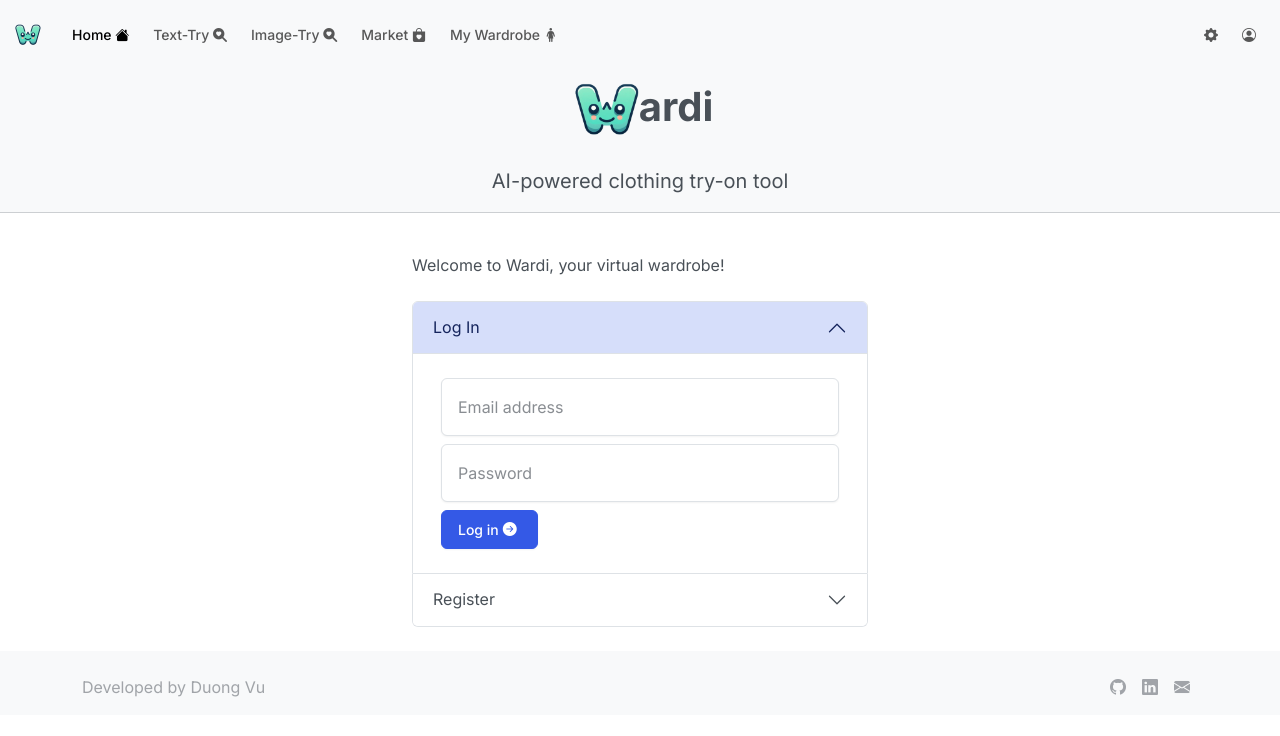
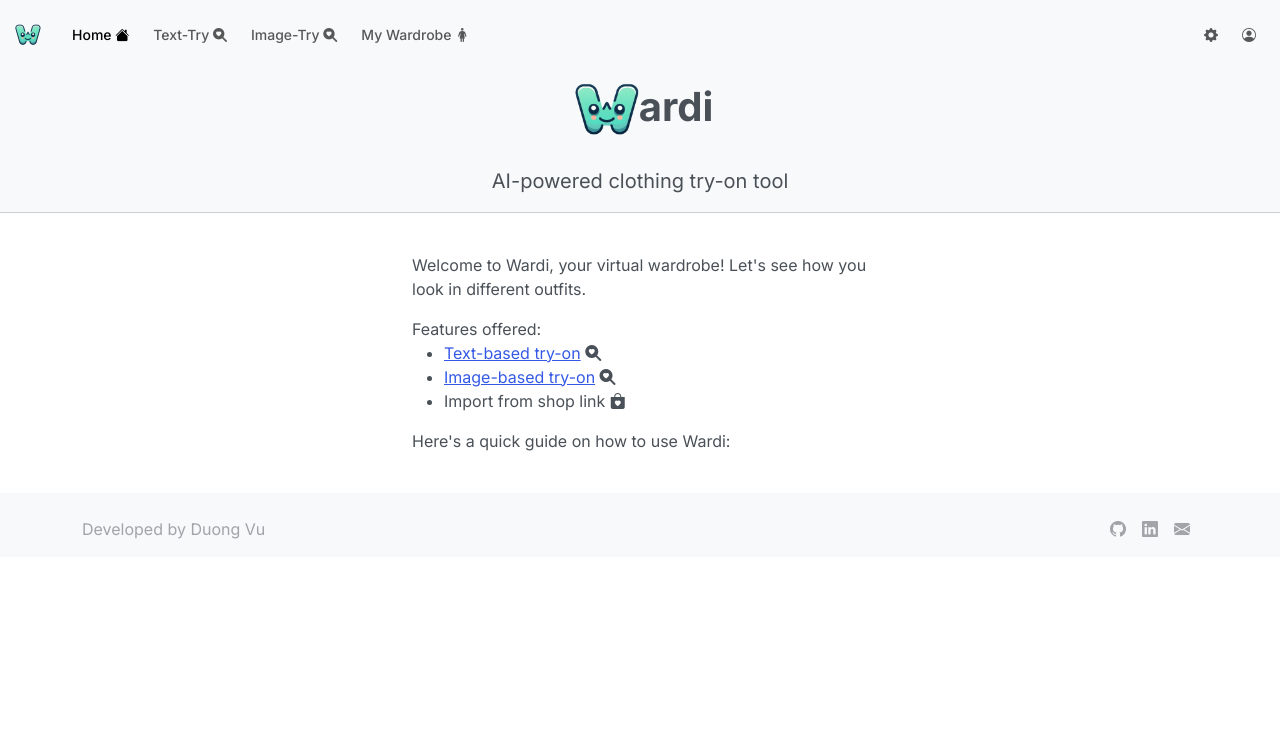
Before and after one commit to ThaiDuongVu/Wardi, a Next.js app: page / in a window 1280 px wide. Shown: the top 736 px of the page. Built offline with nearby package versions, Linux system fonts and the light colour scheme.

Commit message:
Update landing page

```diff
--- /dev/null
+++ b/src/components/loginSignupForm.tsx
@@ -0,0 +1,64 @@
+const LoginSignupForm = () => {
+  return (
+    <div className="accordion" id="accordionExample">
+      {/* Log in */}
+      <div className="accordion-item">
+        <h2 className="accordion-header">
+          <button className="accordion-button" type="button" data-bs-toggle="collapse" data-bs-target="#logInCollapse" aria-expanded="true" aria-controls="logInCollapse">
+            Log In
+          </button>
+        </h2>
+        <div id="logInCollapse" className="accordion-collapse collapse show" data-bs-parent="#accordionExample">
+          <div className="accordion-body">
+            {/* Form */}
+            <form action="submit">
+              <div className="form-floating m-2">
+                <input type="email" className="form-control" id="loginEmailInput" placeholder="name@example.com" required />
+                <label htmlFor="loginEmailInput">Email address</label>
+              </div>
+              <div className="form-floating m-2">
+                <input type="password" className="form-control" id="loginPasswordInput" placeholder="Password" required />
+                <label htmlFor="loginPasswordInput">Password</label>
+              </div>
+              <div className="m-2">
+                <button type="submit" className="btn btn-primary">Log in<i className="bi bi-arrow-right-circle-fill m-1"></i></button>
+              </div>
+            </form>
+          </div>
+        </div>
+      </div>
+      {/* Register */}
+      <div className="accordion-item">
+        <h2 className="accordion-header">
+          <button className="accordion-button collapsed" type="button" data-bs-toggle="collapse" data-bs-target="#registerCollapse" aria-expanded="false" aria-controls="registerCollapse">
+            Register
+          </button>
+        </h2>
+        <div id="registerCollapse" className="accordion-collapse collapse" data-bs-parent="#accordionExample">
+          <div className="accordion-body">
+            {/* Form */}
+            <form action="submit">
+              <div className="form-floating m-2">
+                <input type="email" className="form-control" id="registerEmailInput" placeholder="name@example.com" required />
+                <label htmlFor="registerEmailInput">Email address</label>
+              </div>
+              <div className="form-floating m-2">
+                <input type="password" className="form-control" id="registerPasswordInput" placeholder="Password" required />
+                <label htmlFor="registerPasswordInput">Password</label>
+              </div>
+              <div className="form-floating m-2">
+                <input type="password" className="form-control" id="confirmPasswordInput" placeholder="Password" required />
+                <label htmlFor="confirmPasswordInput">Confirm password</label>
+              </div>
+              <div className="m-2">
+                <button type="submit" className="btn btn-primary">Register<i className="bi bi-arrow-right-circle-fill m-1"></i></button>
+              </div>
+            </form>
+          </div>
+        </div>
+      </div>
+    </div>
+  );
+}
+
+export default LoginSignupForm;
--- a/src/components/navbar.tsx
+++ b/src/components/navbar.tsx
@@ -30,9 +30,6 @@ const NavBar = ({ activePage }: { activePage: string }) => {
               <Link className={`nav-link ${activePage == "image-try" ? "active" : ""}`} href="/image-try">
                 Image-Try <i className="bi bi-search-heart-fill"></i>
               </Link>
-              <Link className={`nav-link ${activePage == "market" ? "active" : ""}`} href="/market">
-                Market <i className="bi bi-bag-heart-fill"></i>
-              </Link>
               <Link className={`nav-link ${activePage == "wardrobe" ? "active" : ""}`} href="/wardrobe">
                 My Wardrobe <i className="bi bi-person-standing-dress"></i>
               </Link>
@@ -42,7 +39,7 @@ const NavBar = ({ activePage }: { activePage: string }) => {
               <button className="nav-link" type="button" aria-label="Settings" data-bs-toggle="modal" data-bs-target="#settingsModal">
                 <i className="bi bi-gear-fill"></i>
               </button>
-              <button className="nav-link" type="button" aria-label="Profile">
+              <button className={`nav-link ${activePage == "profile" ? "active" : ""}`} type="button" aria-label="Profile" onClick={() => location.href = "/profile"}>
                 <i className="bi bi-person-circle"></i>
               </button>
             </div>
--- a/src/pages/index.tsx
+++ b/src/pages/index.tsx
@@ -3,6 +3,7 @@
 import NavBar from "@/components/navbar";
 import Header from "@/components/header";
 import RootLayout from "@/components/layout";
+import LoginSignupForm from "@/components/loginSignupForm";
 
 const Home = () => {
   return (
@@ -13,70 +14,16 @@ const Home = () => {
       <div className="container root-content">
         <div className="row">
           <div className="col">
-            Welcome to Wardi, your virtual wardrobe!
-          </div>
-        </div>
-        <br />
-        <div className="row">
-          <div className="col">
-            <div className="accordion" id="accordionExample">
-              {/* Log in */}
-              <div className="accordion-item">
-                <h2 className="accordion-header">
-                  <button className="accordion-button" type="button" data-bs-toggle="collapse" data-bs-target="#logInCollapse" aria-expanded="true" aria-controls="logInCollapse">
-                    Log In
-                  </button>
-                </h2>
-                <div id="logInCollapse" className="accordion-collapse collapse show" data-bs-parent="#accordionExample">
-                  <div className="accordion-body">
-                    {/* Form */}
-                    <form action="submit">
-                      <div className="form-floating m-2">
-                        <input type="email" className="form-control" id="loginEmailInput" placeholder="name@example.com" required />
-                        <label htmlFor="loginEmailInput">Email address</label>
-                      </div>
-                      <div className="form-floating m-2">
-                        <input type="password" className="form-control" id="loginPasswordInput" placeholder="Password" required />
-                        <label htmlFor="loginPasswordInput">Password</label>
-                      </div>
-                      <div className="m-2">
-                        <button type="submit" className="btn btn-primary">Log in<i className="bi bi-arrow-right-circle-fill m-1"></i></button>
-                      </div>
-                    </form>
-                  </div>
-                </div>
-              </div>
-              {/* Register */}
-              <div className="accordion-item">
-                <h2 className="accordion-header">
-                  <button className="accordion-button collapsed" type="button" data-bs-toggle="collapse" data-bs-target="#registerCollapse" aria-expanded="false" aria-controls="registerCollapse">
-                    Register
-                  </button>
-                </h2>
-                <div id="registerCollapse" className="accordion-collapse collapse" data-bs-parent="#accordionExample">
-                  <div className="accordion-body">
-                    {/* Form */}
-                    <form action="submit">
-                      <div className="form-floating m-2">
-                        <input type="email" className="form-control" id="registerEmailInput" placeholder="name@example.com" required />
-                        <label htmlFor="registerEmailInput">Email address</label>
-                      </div>
-                      <div className="form-floating m-2">
-                        <input type="password" className="form-control" id="registerPasswordInput" placeholder="Password" required />
-                        <label htmlFor="registerPasswordInput">Password</label>
-                      </div>
-                      <div className="form-floating m-2">
-                        <input type="password" className="form-control" id="confirmPasswordInput" placeholder="Password" required />
-                        <label htmlFor="confirmPasswordInput">Confirm password</label>
-                      </div>
-                      <div className="m-2">
-                        <button type="submit" className="btn btn-primary">Register<i className="bi bi-arrow-right-circle-fill m-1"></i></button>
-                      </div>
-                    </form>
-                  </div>
-                </div>
-              </div>
-            </div>
+            <p>Welcome to Wardi, your virtual wardrobe! Let's see how you look in different outfits.</p>
+
+            Features offered:
+            <ul>
+              <li><a href="/text-try">Text-based try-on</a> <i className="bi bi-search-heart-fill"></i></li>
+              <li><a href="/image-try">Image-based try-on</a> <i className="bi bi-search-heart-fill"></i></li>
+              <li>Import from shop link <i className="bi bi-bag-heart-fill"></i></li>
+            </ul>
+
+            <p>Here's a quick guide on how to use Wardi:</p>
           </div>
         </div>
       </div>
```
Also changed, not shown: src/pages/profile.tsx (renamed from src/pages/market.tsx, +6 -5 lines), note.txt, todo.txt (added).
